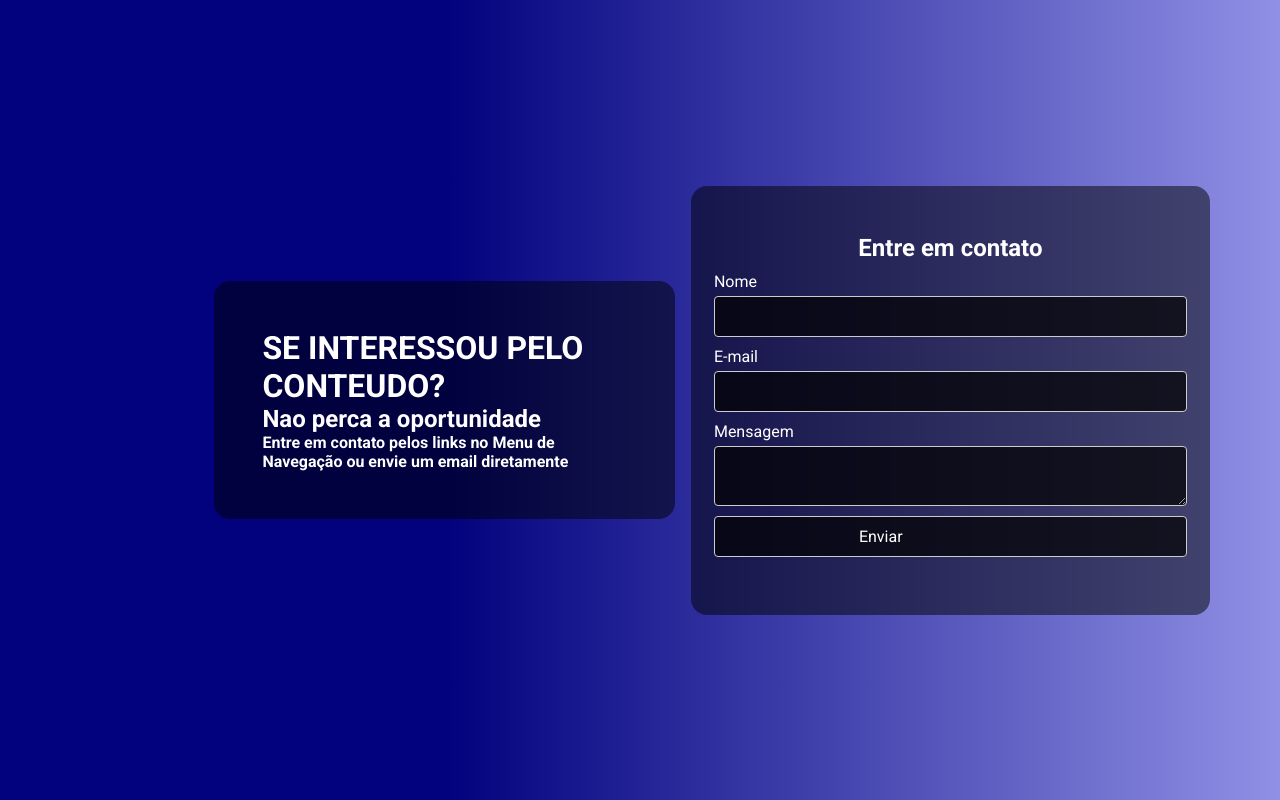
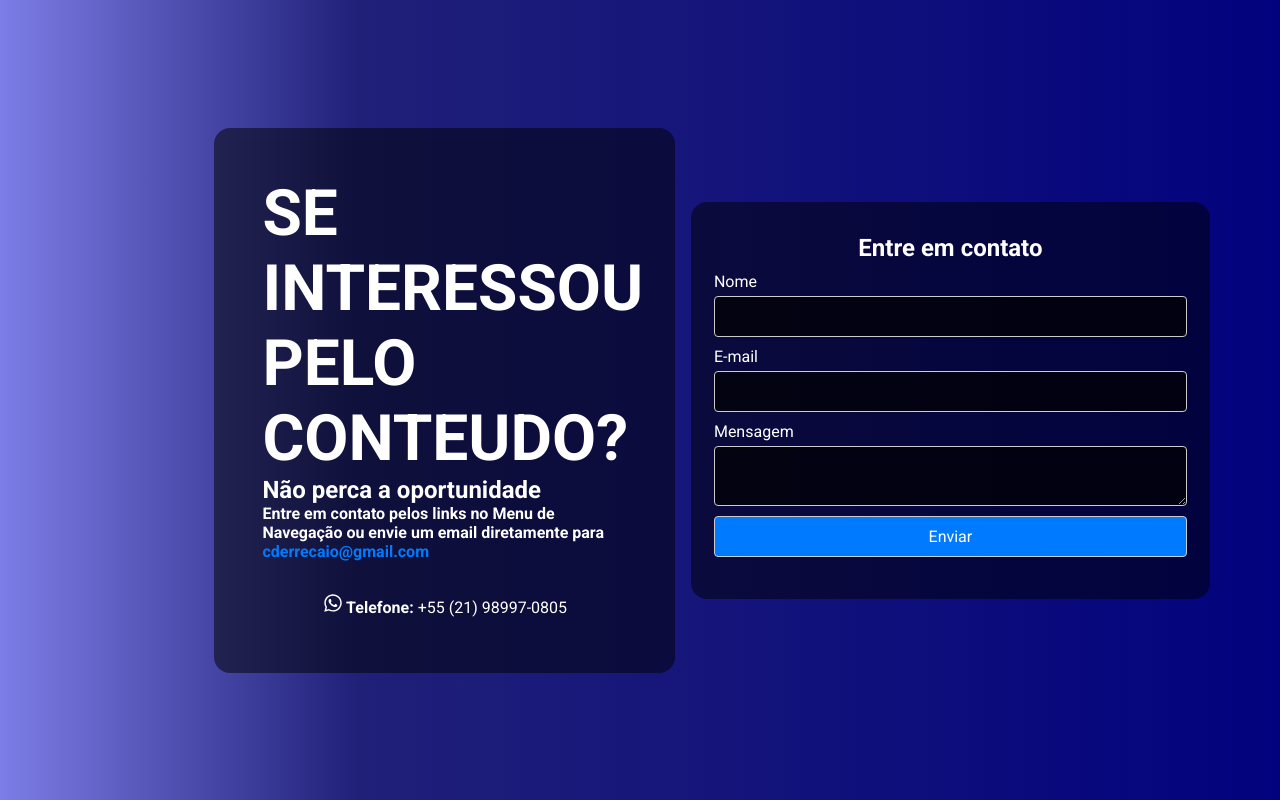
Before and after one commit to CaiooDE/Portifolio, a React (Vite) app in the folder Portifolio/: page / in a window 1280 px wide. Shown: the part 1600-2400 px from the top of the page. Built offline with nearby package versions, Linux system fonts and the light colour scheme.

Commit message:
Pagina de contato finalizada o front

```diff
--- a/Portifolio/src/components/Contato.jsx
+++ b/Portifolio/src/components/Contato.jsx
@@ -1,18 +1,65 @@
 // eslint-disable-next-line no-unused-vars
-import React, { useState } from 'react';
+import React, { useState, useEffect } from 'react';
 import styles from './Contato.module.css';
+import { FaWhatsapp } from 'react-icons/fa';
 
 export function Contato() {
+  const [alertText, setAlertText] = useState('');
+  const [alertVisible, setAlertVisible] = useState(false);
+  const [mousePosition, setMousePosition] = useState({ x: 0, y: 0 });
+
+  useEffect(() => {
+    const handleMouseMove = (event) => {
+      setMousePosition({ x: event.clientX, y: event.clientY });
+    };
+
+    window.addEventListener('mousemove', handleMouseMove);
+
+    return () => {
+      window.removeEventListener('mousemove', handleMouseMove);
+    };
+  }, []);
+
+  const handleCopyPhoneNumber = () => {
+    const phoneNumber = '+55 (21) 98997-0805';
+    navigator.clipboard.writeText(phoneNumber);
+    setAlertText('Copiado para a área de transferência!');
+    setAlertVisible(true);
+    setTimeout(() => {
+      setAlertVisible(false);
+    }, 2000);
+  };
+
+  const floatingAlertStyle = {
+    position: 'fixed',
+    top: mousePosition.y,
+    left: mousePosition.x,
+    display: alertVisible ? 'block' : 'none',
+  };
+
   return (
-    <div id='Contato' className={styles.container}>
+    <div id="Contato" className={styles.container}>
       <div className={styles.content2}>
         <h1>SE INTERESSOU PELO CONTEUDO?</h1>
-        <h2>Nao perca a oportunidade</h2>
-        <strong>Entre em contato pelos links no Menu de Navegação ou envie um email diretamente</strong>
+        <h2>Não perca a oportunidade</h2>
+        <strong>
+          Entre em contato pelos links no Menu de Navegação ou envie um email diretamente para{' '}
+          <a className={styles.mailtext} href="mailto:cderrecaio@gmail.com">
+            cderrecaio@gmail.com
+          </a>
+        </strong>
+        <div className={styles.contactInfo}>
+          <p onClick={handleCopyPhoneNumber}>
+            <strong>
+              <FaWhatsapp size={20} /> {' '}Telefone:
+            </strong>{' '}
+            +55 (21) 98997-0805
+          </p>
+        </div>
       </div>
 
       <div className={styles.content1}>
-        <h2 >Entre em contato</h2>
+        <h2>Entre em contato</h2>
         <form action="enviar_email.php" method="POST">
           <div className={styles.formgroup}>
             <label htmlFor="name">Nome</label>
@@ -27,9 +74,15 @@ export function Contato() {
             <textarea id="message" name="message" required></textarea>
           </div>
           <div className={styles.formgroup}>
-            <input type="submit" className="btn" value="Enviar" />
+            <input type="submit" className={styles.btn} value="Enviar" />
           </div>
         </form>
+      </div>
+
+      <div className={styles.floatingAlert} style={floatingAlertStyle}>
+        <div className={styles.infoBalloon}>
+          {alertText}
+        </div>
       </div>
     </div>
   );
--- a/Portifolio/src/components/Contato.module.css
+++ b/Portifolio/src/components/Contato.module.css
@@ -1,4 +1,4 @@
-.container{
+.container {
   width: 90vw;
   height: 100vh;
   margin-left: 10%;
@@ -7,23 +7,31 @@
   justify-content: center;
 }
 
-.content2{
+.content2 {
   background-color: rgba(0, 0, 0, 0.5);
   width: 40%;
   margin: 1rem;
   border-radius: 16px;
   padding: 3rem;
   color: #fff;
-
 }
 
-.content1{
+.content2 h1{
+  font-size:4rem;
+}
+
+.mailtext{
+  text-decoration: none;
+  color: #007bff;
+}
+
+.content1 {
   width: 45%;
   color: #fff;
   border-radius: 16px;
-  padding: 3rem;
+  padding:2rem 3rem;
   background: rgba(0, 0, 0, 0.5);
-  display:  flex;
+  display: flex;
   flex-direction: column;
   align-items: center;
   justify-content: center;
@@ -37,12 +45,14 @@
 }
 
 .formgroup label {
+
+  align-items: center;
   margin-bottom: 0.3125rem;
 }
 
 .formgroup input,
 .formgroup textarea {
-  text-align: left;
+  text-align: center;
   color: #fff;
   background: rgba(0, 0, 0, 0.7);
   padding: 0.625rem 9rem;
@@ -51,11 +61,32 @@
   border-radius: 4px;
 }
 
+.formgroup .btn{
+  text-align: center;
+  display: flex;
+  justify-content: center;
+  align-items: center;
+  background: #007bff;
+  text-decoration: none;
+}
+
 .btn {
   display: inline-block;
   padding: 0.625rem 1.25rem;
-  background-color: #4CAF50;
+  background-color: #4caf50;
   color: #fff;
   text-decoration: none;
   border-radius: 4px;
 }
+
+.contactInfo {
+  margin-top: 2rem;
+}
+
+.contactInfo p {
+  margin-bottom: 0.5rem;
+}
+
+.floatingAlert{
+  color:#fff;
+}
--- a/Portifolio/src/global.css
+++ b/Portifolio/src/global.css
@@ -8,8 +8,7 @@
 
 body{
   background: rgb(2,2,126);
-  background: linear-gradient(90deg, rgba(2,2,126,1) 35%, rgba(144,144,230,1) 100%);
-}
+  background: linear-gradient(270deg, rgba(2,2,126,1) 0%, rgba(32,32,121,1) 72%, rgba(125,125,231,1) 100%);}
 
 
 body::-webkit-scrollbar {
```
